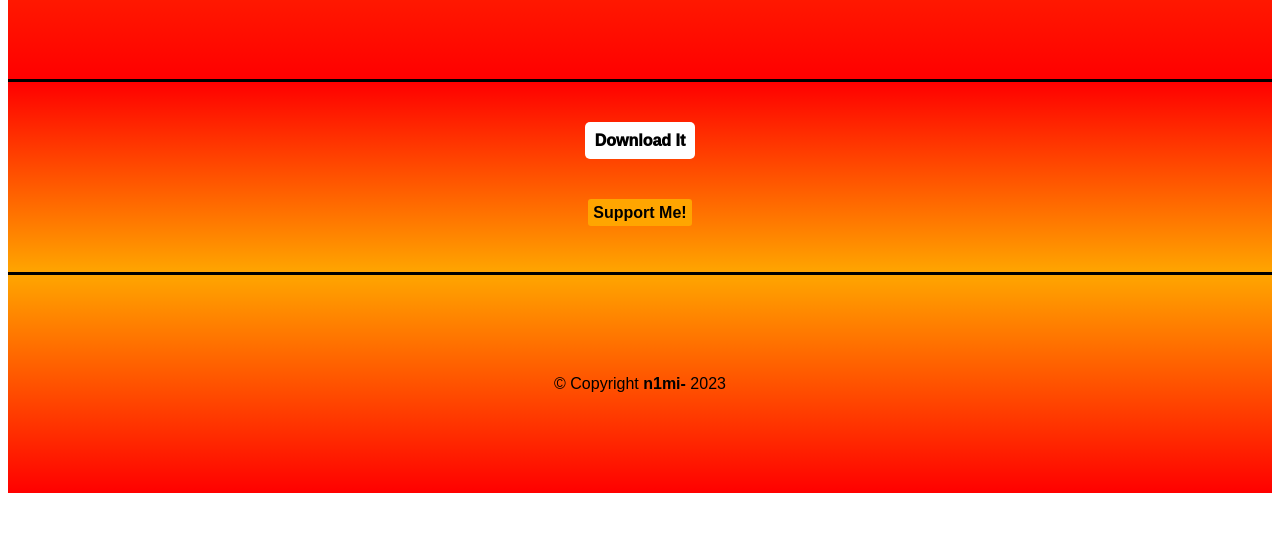
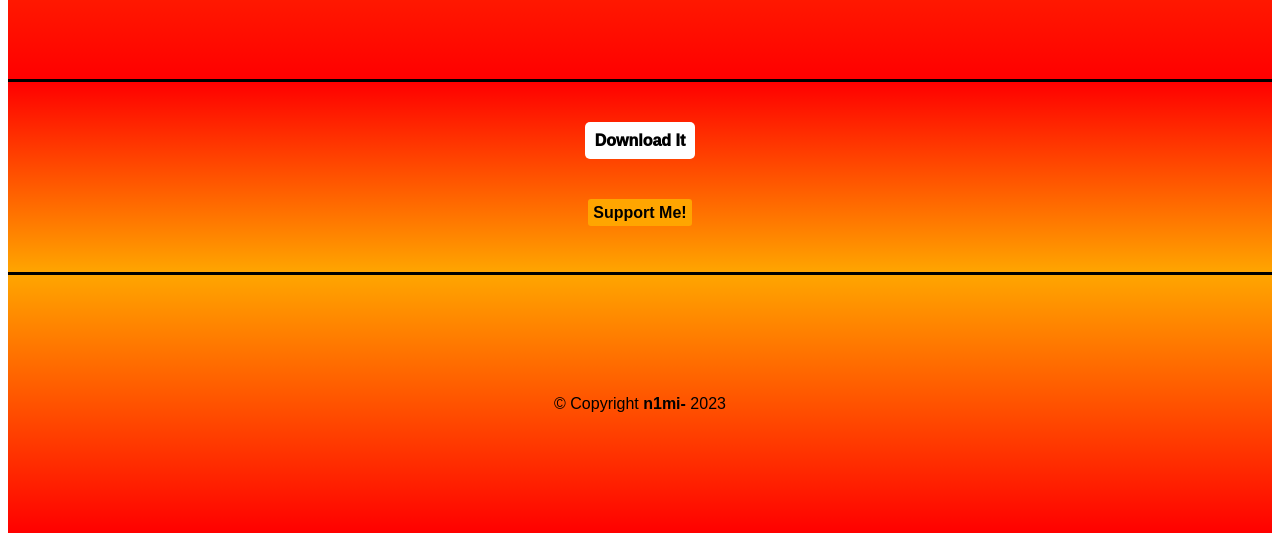
Before and after one commit to n1mi1337/simple-cpp-disc-driver-opener, a plain HTML site: page index.html in a window 1280 px wide. Shown: the part 477-1018 px from the top of the page. Before the commit the page ends 978 px from the top, so only its background shows below. Drawn offline with Linux system fonts and the light colour scheme.

Commit message:
Update style.css

```diff
--- a/style.css
+++ b/style.css
@@ -70,7 +70,7 @@
 {
     text-align: center;
     background: linear-gradient(to bottom, orange, red);
-    padding: 100px;
+    padding: 120px;
 }
 
 #gh
```
